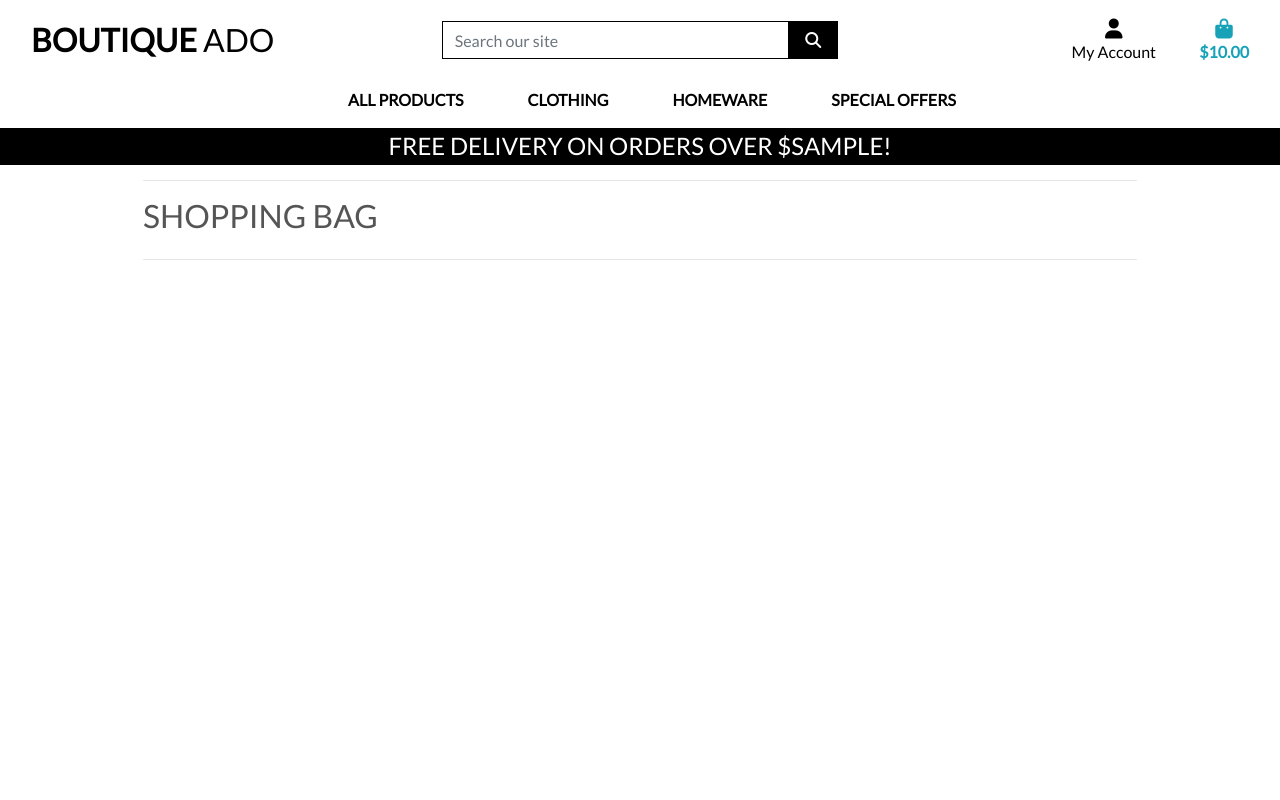
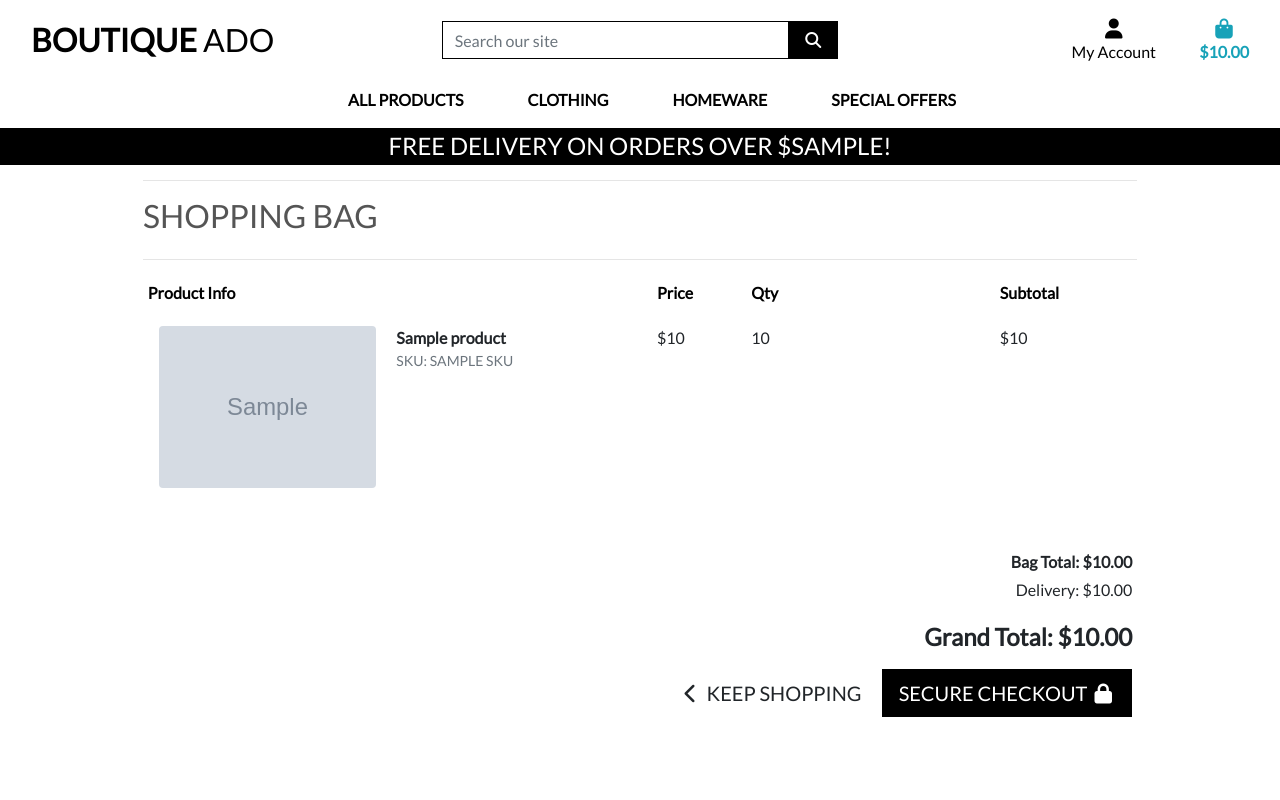
Before and after one commit to vijaylaxmipb/boutique_ado_v1, a Django app: template bag/templates/bag/bag.html in a window 1280 px wide. Run offline with Django 3.2, Linux system fonts and the light colour scheme; the template is opened without the code that fills it: most values are stand-ins (such as "Sample title", 1, 10 or a date in 2020); grey boxes marked "Sample" are stand-in pictures; some libraries are stand-ins or nearby versions.

Commit message:
updated context processor & shopping bag templates

```diff
--- a/bag/templates/bag/bag.html
+++ b/bag/templates/bag/bag.html
@@ -23,7 +23,68 @@
     <div class="row">
         <div class="col">
             {% if bag_items %}
-                <div class="table-responsive rounded"></div>
+                <div class="table-responsive rounded">
+                    <table class="table table-sm table-borderless">
+                        <thead class="text-black">
+                            <tr>
+                                <th scope="col">Product Info</th>
+                                <th scope="col"></th>
+                                <th scope="col">Price</th>
+                                <th scope="col">Qty</th>
+                                <th scope="col">Subtotal</th>
+                            </tr>
+                        </thead>
+
+                        {% for item in bag_items %}
+                            <tr>
+                                <td class="p-3 w-25">
+                                    <img class="img-fluid rounded" src="{{ item.product.image.url }}">
+                                </td>
+                                <td class="py-3">
+                                    <p class="my-0"><strong>{{ item.product.name }}</strong></p>
+                                    <p class="my-0 small text-muted">SKU: {{ item.product.sku|upper }}</p>
+                                </td>
+                                <td class="py-3">
+                                    <p class="my-0">${{ item.product.price }}</p>
+                                </td>
+                                <td class="py-3 w-25">
+                                    <p class="my-0">{{ item.quantity }}</p>
+                                </td>
+                                <td class="py-3">
+                                    <p class="my-0">${{ item.product.price }}</p>
+                                </td>
+                            </tr>
+                        {% endfor %}
+                        <tr>
+                            <td colspan="5" class="pt-5 text-right">
+                                <h6><strong>Bag Total: ${{ total|floatformat:2 }}</strong></h6>
+                                <h6>Delivery: ${{ delivery|floatformat:2 }}</h6>
+                                <h4 class="mt-4"><strong>Grand Total: ${{ grand_total|floatformat:2 }}</strong></h4>
+                                {% if free_delivery_delta > 0 %}
+                                    <p class="mb-1 text-danger">
+                                        You could get free delivery by spending just <strong>${{ free_delivery_delta }}</strong> more!
+                                    </p>
+                                {% endif %}
+                            </td>
+                        </tr>
+                        <tr>
+                            <td colspan="5" class="text-right">
+                                <a href="{% url 'products' %}" class="btn btn-outline-black rounded-0 btn-lg">
+                                    <span class="icon">
+                                        <i class="fas fa-chevron-left"></i>
+                                    </span>
+                                    <span class="text-uppercase">Keep Shopping</span>
+                                </a>
+                                <a href="" class="btn btn-black rounded-0 btn-lg">
+                                    <span class="text-uppercase">Secure Checkout</span>
+                                    <span class="icon">
+                                        <i class="fas fa-lock"></i>
+                                    </span>
+                                </a>
+                            </td>
+                        </tr>
+                    </table>
+                </div>
             {% else %}
                 <p class="lead mb-5">Your bag is empty.</p>
                 <a href="{% url 'products' %}" class="btn btn-outline-black rounded-0 btn-lg">
```
Also changed, not shown: bag/contexts.py (+42 -0 lines).
